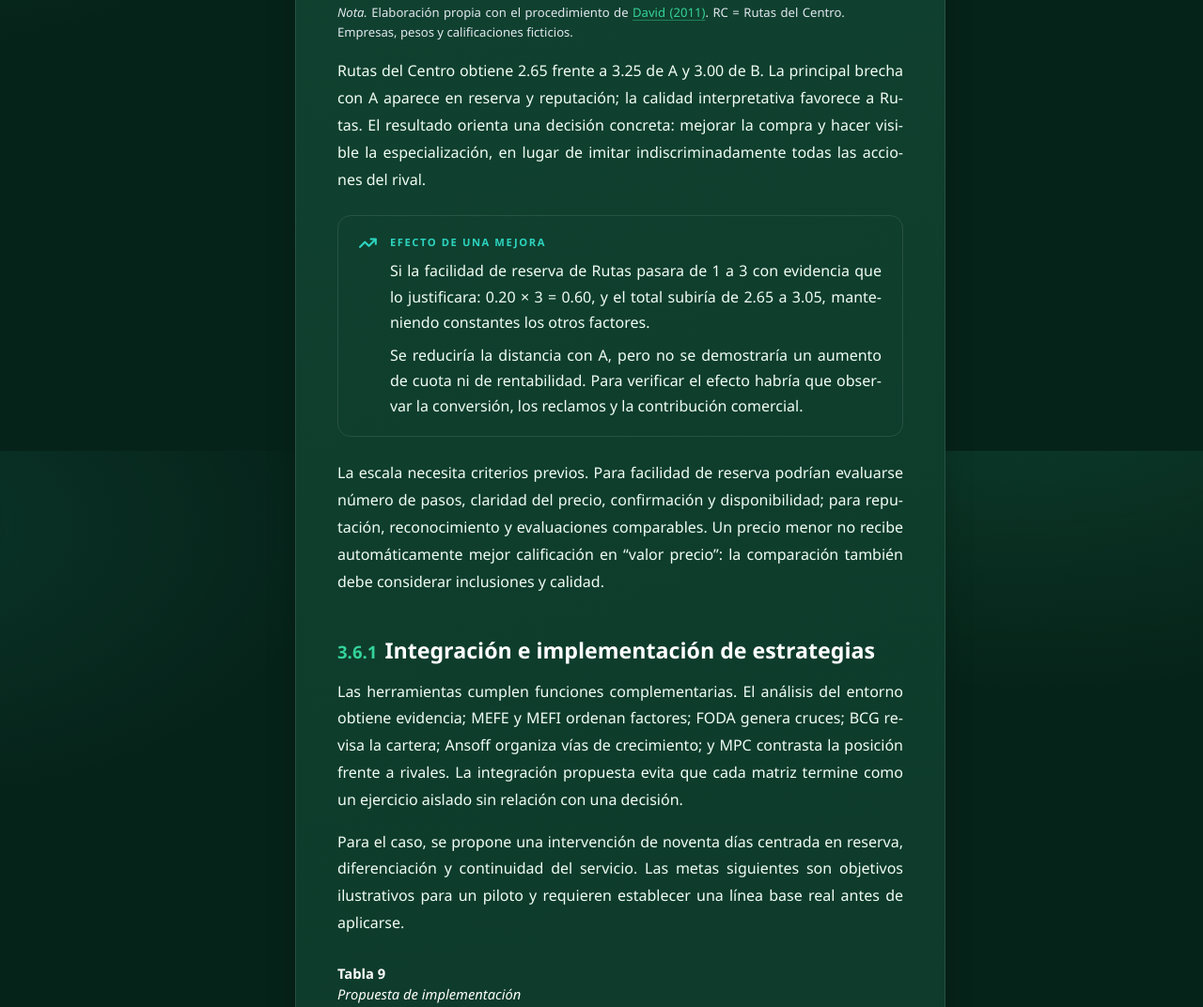
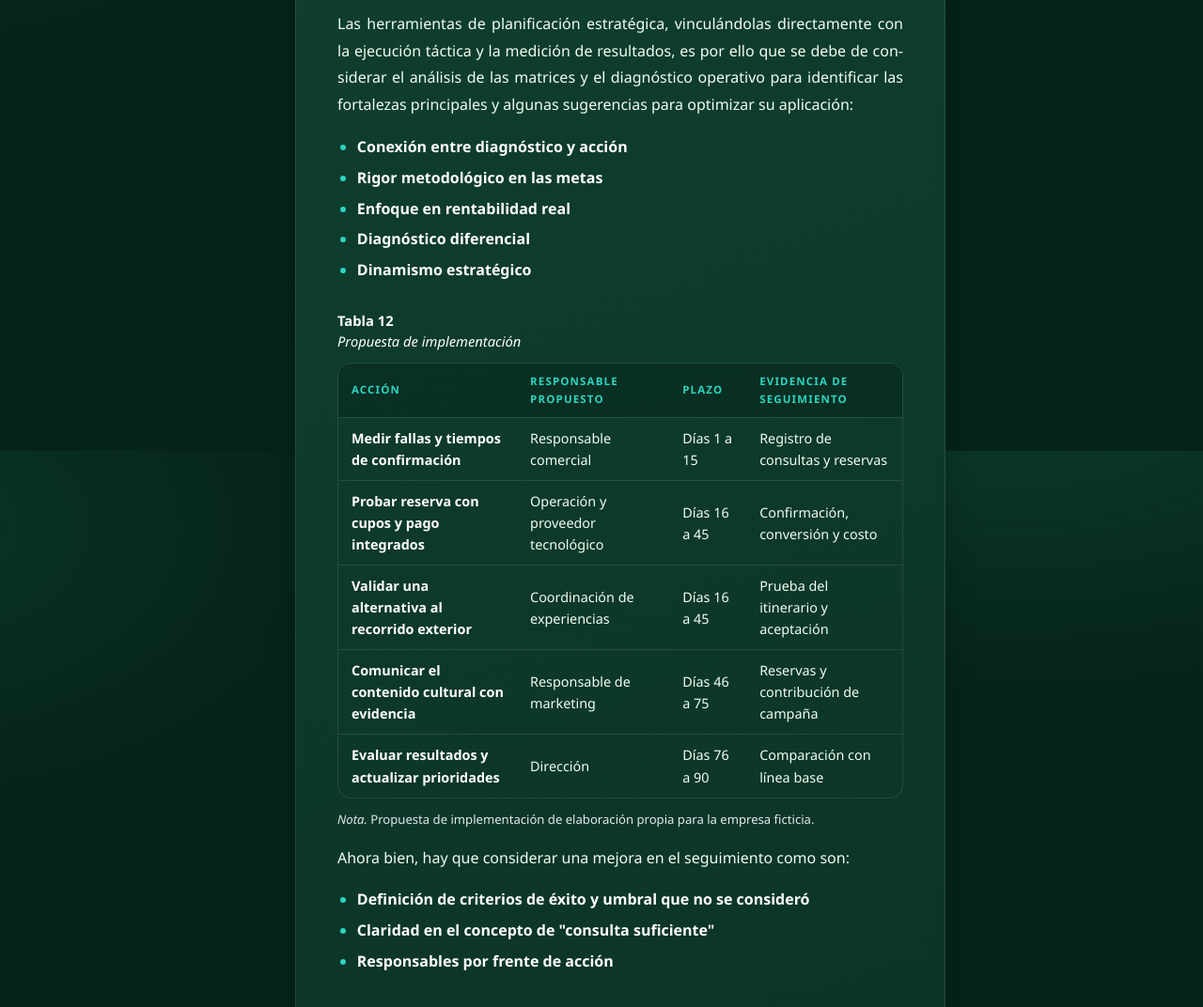
Before and after one commit to Isra921/Libro_Mark_Tur, a plain HTML site: page unidades/unidad-03/temas/tema-03-06.html in a window 1280 px wide. Shown: the part 1120-2192 px from the top of the page at 94% size. Drawn offline with Linux system fonts and the light colour scheme.

Commit message:
U3: sustituye texto del tema 3.6 y retira recuadro y conclusiones de unidad

```diff
--- a/unidades/unidad-03/temas/tema-03-06.html
+++ b/unidades/unidad-03/temas/tema-03-06.html
@@ -46,13 +46,16 @@
         <p class="u-eyebrow">Unidad III · Tema 3.6</p>
         <h1 class="t-title">Matriz del Perfil Competitivo (MPC)</h1>
 
-        <p class="t-lead" id="idea-central" data-toc="Idea central">La matriz del perfil competitivo, MPC, compara empresas mediante factores críticos de éxito comunes. Se aplican los mismos pesos y una escala de 1 a 4, desde debilidad mayor hasta fortaleza mayor. La suma ponderada permite observar diferencias relativas, sin convertirlas en medidas exactas de superioridad competitiva (<a href="../referencias.html#ref-david-2011">David, 2011</a>, pp. 81–82).</p>
+        <div class="t-prose">
+          <p>Ofrece una interpretación estratégica que ayude a la evaluación de sus fortalezas considerando:</p>
+          <ul>
+            <li><strong>Rigor metodológico</strong></li>
+            <li><strong>Claridad sobre las limitaciones</strong></li>
+            <li><strong>Rigor en la recolección de datos</strong></li>
+            <li><strong>Enfoque estratégico</strong></li>
+          </ul>
 
-        <div class="t-prose">
-
-          <section id="comparacion-competitiva" data-toc="3.6 Comparación del perfil competitivo">
-            <p>Para el ejercicio se eligen dos competidores ficticios, A y B, que ofrecen experiencias culturales al mismo segmento. Las puntuaciones suponen que se cuenta con evidencia comparable. En la práctica habría que construirla con observación, información pública, pruebas de reserva y evaluación de clientes, respetando el mismo periodo y condiciones.</p>
-            <p class="t-table-title" id="tabla-8"><strong>Tabla 8</strong><em>Comparación del perfil competitivo</em></p>
+          <p class="t-table-title" id="tabla-11"><strong>Tabla 11</strong><em>Comparación del perfil competitivo</em></p>
           <div class="t-table">
             <table>
               <thead>
@@ -133,24 +136,19 @@
           </div>
           <p class="t-table-note"><em>Nota.</em> Elaboración propia con el procedimiento de <a href="../referencias.html#ref-david-2011">David (2011)</a>. RC = Rutas del Centro. Empresas, pesos y calificaciones ficticios.</p>
 
-            <p>Rutas del Centro obtiene 2.65 frente a 3.25 de A y 3.00 de B. La principal brecha con A aparece en reserva y reputación; la calidad interpretativa favorece a Rutas. El resultado orienta una decisión concreta: mejorar la compra y hacer visible la especialización, en lugar de imitar indiscriminadamente todas las acciones del rival.</p>
-            <aside class="t-callout t-callout--example">
-              <i class="fas fa-arrow-trend-up t-callout__icon" aria-hidden="true"></i>
-              <div>
-                <p class="t-callout__label">Efecto de una mejora</p>
-                <p>Si la facilidad de reserva de Rutas pasara de 1 a 3 con evidencia que lo justificara: 0.20 × 3 = 0.60, y el total subiría de 2.65 a 3.05, manteniendo constantes los otros factores.</p>
-                <p>Se reduciría la distancia con A, pero no se demostraría un aumento de cuota ni de rentabilidad. Para verificar el efecto habría que observar la conversión, los reclamos y la contribución comercial.</p>
-              </div>
-            </aside>
-
-            <p>La escala necesita criterios previos. Para facilidad de reserva podrían evaluarse número de pasos, claridad del precio, confirmación y disponibilidad; para reputación, reconocimiento y evaluaciones comparables. Un precio menor no recibe automáticamente mejor calificación en “valor precio”: la comparación también debe considerar inclusiones y calidad.</p>
-          </section>
 
           <section id="integracion-implementacion" data-toc="3.6.1 Integración e implementación de estrategias">
             <h2><span class="t-section__num">3.6.1</span>Integración e implementación de estrategias</h2>
-            <p>Las herramientas cumplen funciones complementarias. El análisis del entorno obtiene evidencia; MEFE y MEFI ordenan factores; FODA genera cruces; BCG revisa la cartera; Ansoff organiza vías de crecimiento; y MPC contrasta la posición frente a rivales. La integración propuesta evita que cada matriz termine como un ejercicio aislado sin relación con una decisión.</p>
-            <p>Para el caso, se propone una intervención de noventa días centrada en reserva, diferenciación y continuidad del servicio. Las metas siguientes son objetivos ilustrativos para un piloto y requieren establecer una línea base real antes de aplicarse.</p>
-            <p class="t-table-title" id="tabla-9"><strong>Tabla 9</strong><em>Propuesta de implementación</em></p>
+            <p>Las herramientas de planificación estratégica, vinculándolas directamente con la ejecución táctica y la medición de resultados, es por ello que se debe de considerar el análisis de las matrices y el diagnóstico operativo para identificar las fortalezas principales y algunas sugerencias para optimizar su aplicación:</p>
+            <ul>
+              <li><strong>Conexión entre diagnóstico y acción</strong></li>
+              <li><strong>Rigor metodológico en las metas</strong></li>
+              <li><strong>Enfoque en rentabilidad real</strong></li>
+              <li><strong>Diagnóstico diferencial</strong></li>
+              <li><strong>Dinamismo estratégico</strong></li>
+            </ul>
+
+            <p class="t-table-title" id="tabla-12"><strong>Tabla 12</strong><em>Propuesta de implementación</em></p>
             <div class="t-table">
               <table>
                 <thead>
@@ -197,16 +195,14 @@
             </div>
             <p class="t-table-note"><em>Nota.</em> Propuesta de implementación de elaboración propia para la empresa ficticia.</p>
 
-            <p>Un objetivo piloto podría reducir el tiempo de confirmación de doce a dos horas en noventa días, siempre que la medición inicial confirme las doce horas. La conversión se calcularía como reservas pagadas entre consultas calificadas, manteniendo una definición estable. También se mediría la contribución adicional después de costos, porque mejorar la conversión mediante descuentos muy altos podría empeorar el resultado económico.</p>
-            <p>La evaluación debería distinguir problemas de ejecución de errores del diagnóstico. Si la reserva funciona, pero el público no compra, quizá el beneficio o el precio no resulten adecuados. Si el interés existe, pero faltan cupos, la limitación es de capacidad. Ante una interrupción externa, se revisaría la respuesta prevista y se actualizaría la MEFE. Una estrategia útil admite correcciones a partir de resultados observados.</p>
+            <p>Ahora bien, hay que considerar una mejora en el seguimiento como son:</p>
+            <ul>
+              <li><strong>Definición de criterios de éxito y umbral que no se consideró</strong></li>
+              <li><strong>Claridad en el concepto de "consulta suficiente"</strong></li>
+              <li><strong>Responsables por frente de acción</strong></li>
+            </ul>
           </section>
 
-          <section id="conclusiones" data-toc="Conclusiones de la unidad">
-            <h2>Conclusiones de la unidad</h2>
-            <p>El análisis estratégico turístico exige delimitar el mercado y distinguir capacidades internas de condiciones externas. Los pesos y calificaciones hacen explícitos ciertos juicios, pero no eliminan la necesidad de evidencia. En particular, la MEFE mide respuesta al entorno y la MEFI caracteriza la situación interna; intercambiar sus escalas produciría interpretaciones equivocadas.</p>
-            <p>En el caso ilustrativo, varias herramientas coinciden en priorizar el proceso de reservas antes de expandir la cartera. La MPC muestra la brecha frente a rivales, el FODA vincula la debilidad con una oportunidad digital y Ansoff permite concentrar primero los esfuerzos en el mercado actual. La BCG añade una revisión de las líneas de producto, condicionada a disponer de datos de mercado comparables.</p>
-            <p>La implementación completa el análisis cuando transforma cada decisión en responsables, plazos e indicadores. La calidad de la estrategia se comprueba en su ejecución y en los resultados, no en la cantidad de matrices elaboradas ni en obtener puntuaciones altas.</p>
-          </section>
 
           <section id="referencias-del-tema" data-toc="Referencias del tema">
             <h2>Referencias del tema</h2>
```
Lines whose indentation alone changed are shown as unchanged.
